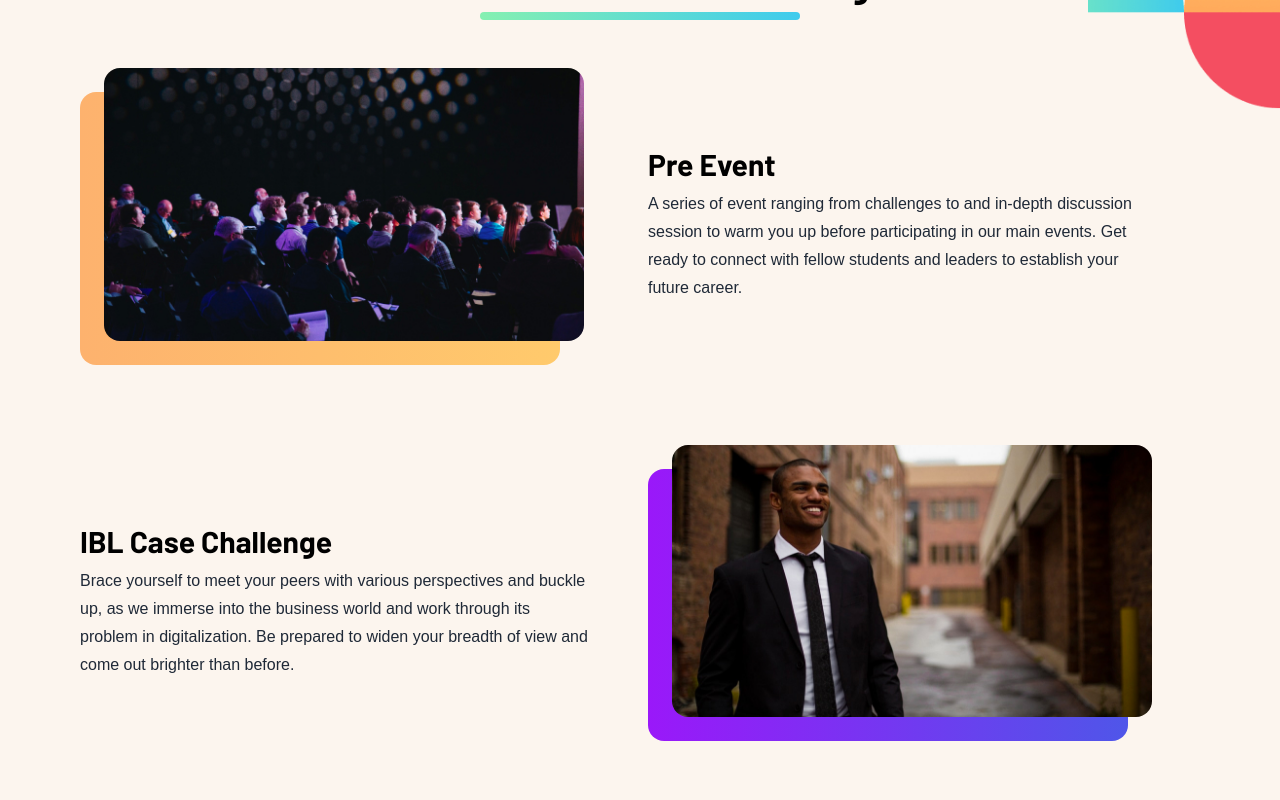
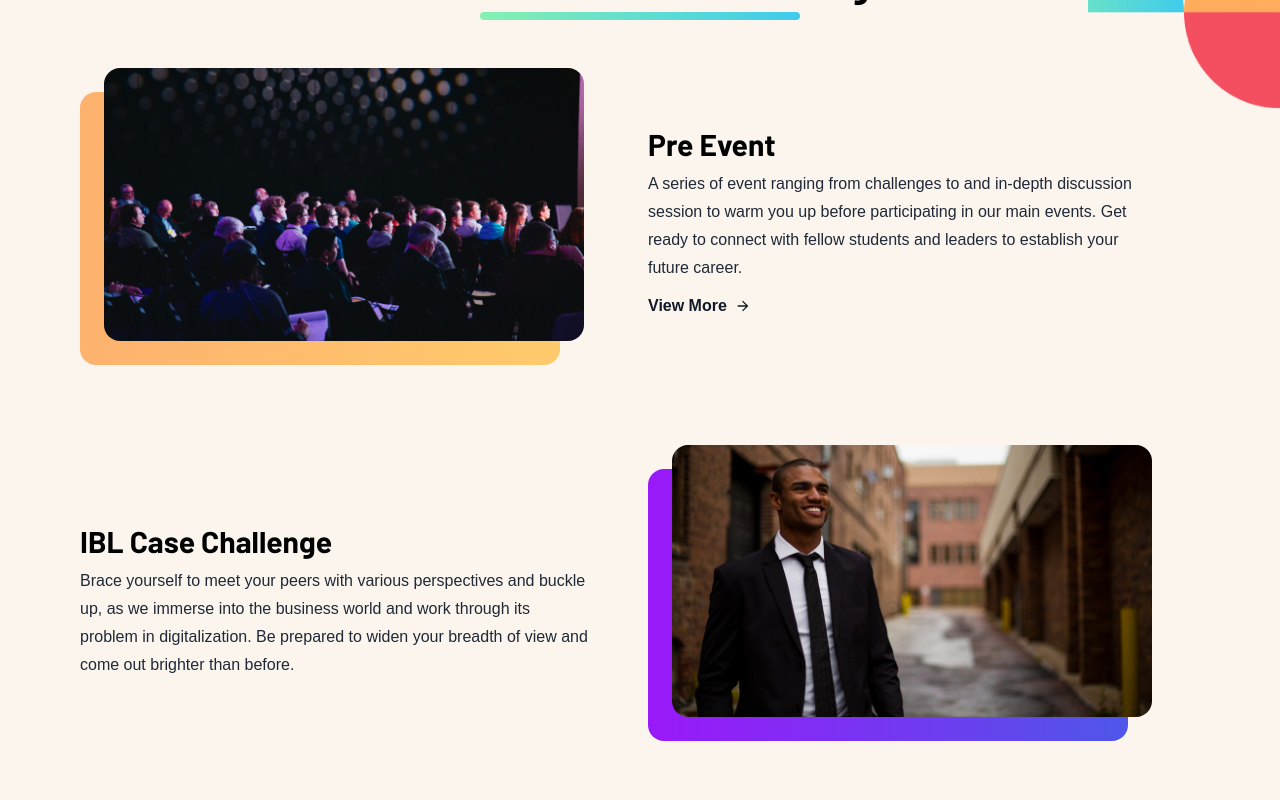
Before and after one commit to theodorusclarence/sxceosleague, a Next.js app: page / in a window 1280 px wide. Shown: the part 980-1780 px from the top of the page. Built offline with nearby package versions, Linux system fonts and the light colour scheme; a web font is replaced by a local one.

Commit message:
feat: show pre-event on event carousel

```diff
--- a/components/EventLists.jsx
+++ b/components/EventLists.jsx
@@ -53,7 +53,9 @@ function EventCard({ event: { title, excerpt, route, id } }) {
                 <p className='max-w-lg mb-4 leading-7 text-gray-800'>
                     {excerpt}
                 </p>
-                {/* <UnstyledLink
+                {/* //? Only showing for pre-event for now. */}
+                {route === '/pre-event' ? (
+                    <UnstyledLink
                         href={route}
                         className='block py-1 view-container'
                     >
@@ -63,7 +65,8 @@ function EventCard({ event: { title, excerpt, route, id } }) {
                                 <MdArrowForward />
                             </span>
                         </div>
-                </UnstyledLink> */}
+                    </UnstyledLink>
+                ) : null}
             </div>
             <style jsx>{`
                 /* 768 md: */
```
Lines whose indentation alone changed are shown as unchanged.
